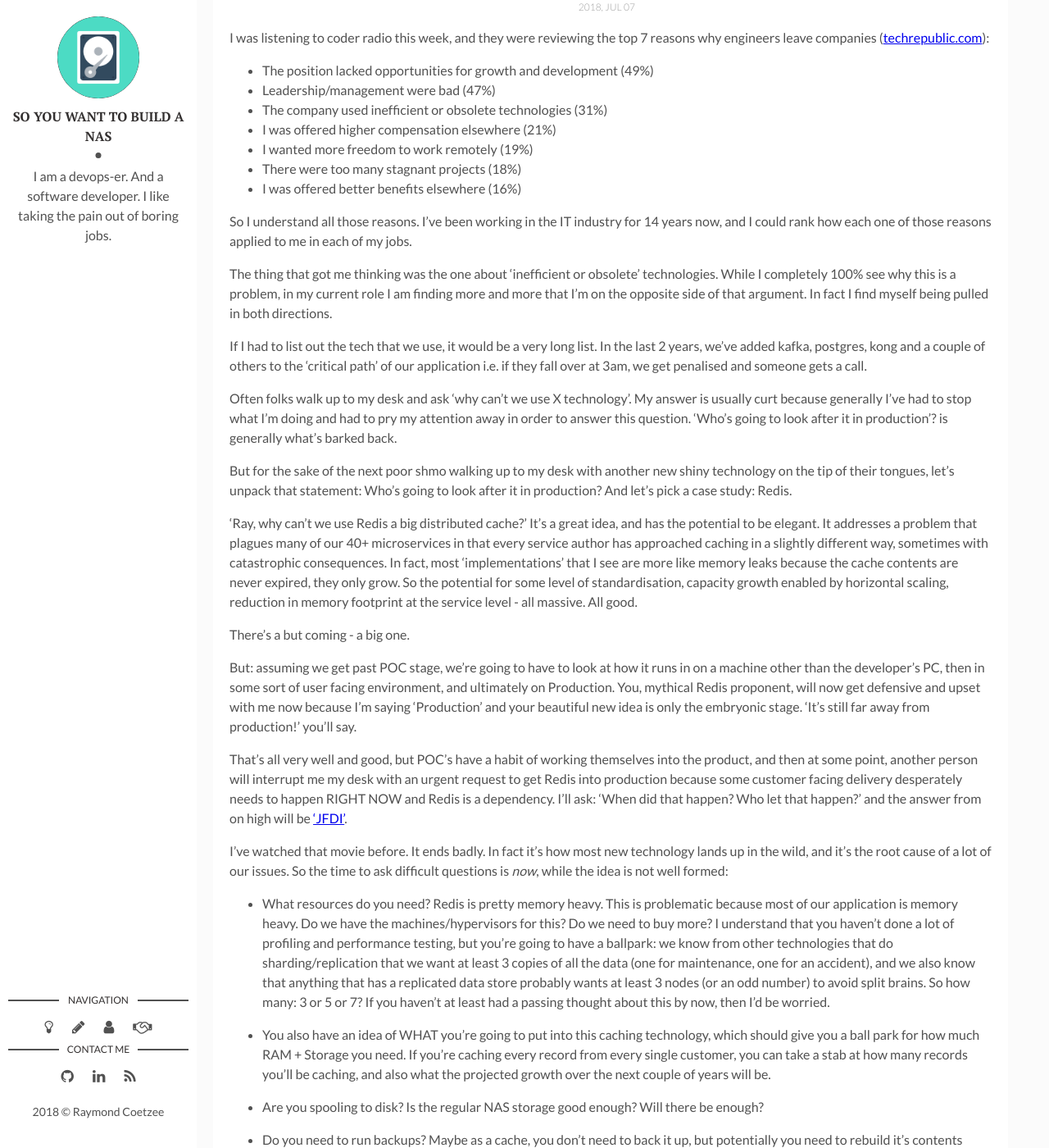
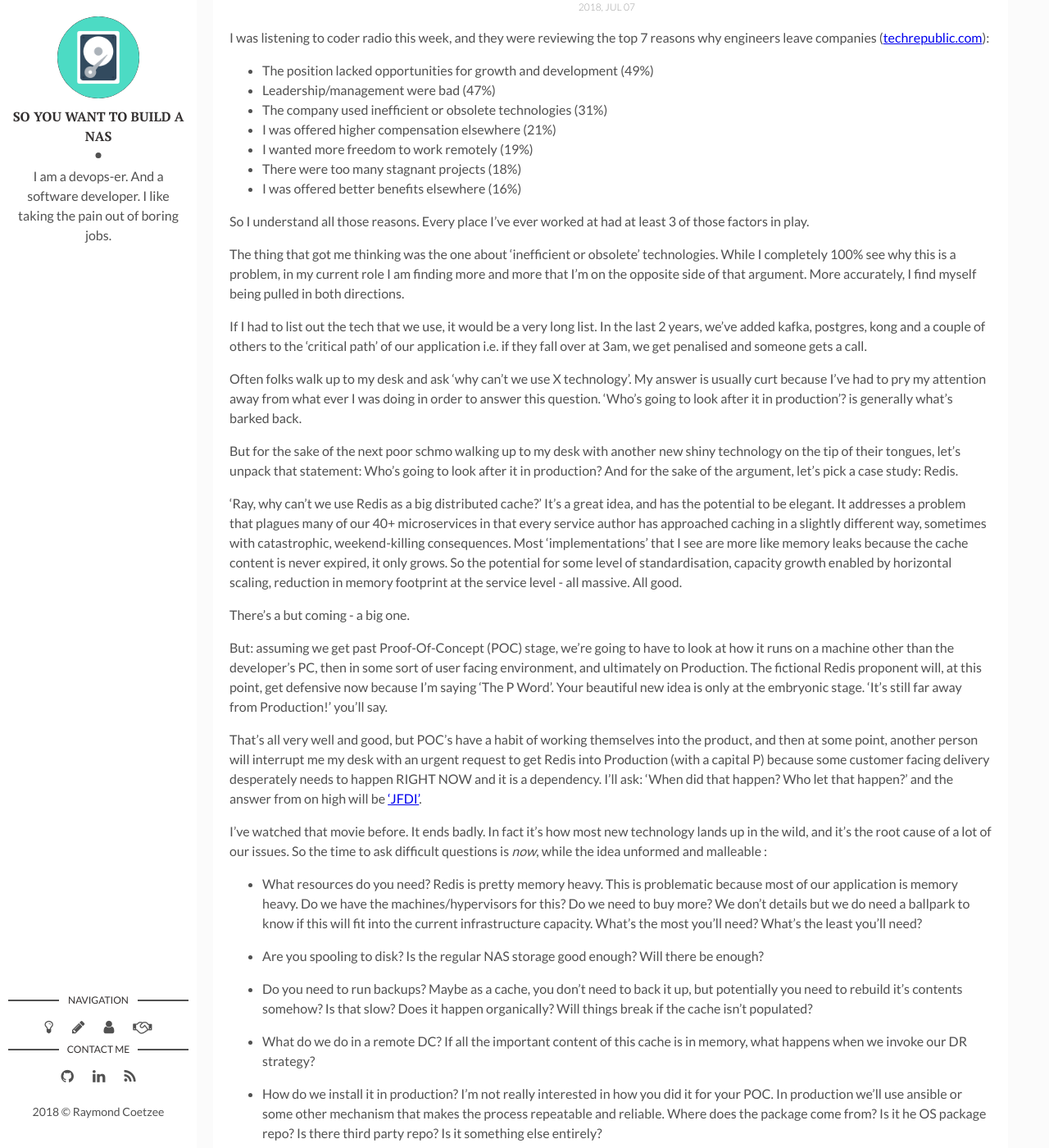
Before and after one commit to coetzeer/coetzeer, a Jekyll site: the page built from _posts/2018-07-07-rant.md, in a window 1280 px wide and 1400 px high, scrolled down 602 px. Shown: the whole window at 82% size. Built offline with Jekyll 4.4.1, drawn with Linux system fonts in a browser that asks for light colours; comment, search, counter and statistics services are not loaded; some of the changed text lies outside the part shown.

Commit message:
reviewed rant

```diff
--- a/_posts/2018-07-07-rant.md
+++ b/_posts/2018-07-07-rant.md
@@ -18,29 +18,27 @@ I was listening to coder radio this week, and they were reviewing the top 7 reas
 * There were too many stagnant projects (18%)
 * I was offered better benefits elsewhere (16%)
 
-So I understand all those reasons. I've been working in the IT industry for 14 years now, and I could rank how each one of those reasons applied to me in each of my jobs.
+So I understand all those reasons. Every place I've ever worked at had at least 3 of those factors in play.
 
-The thing that got me thinking was the one about 'inefficient or obsolete' technologies. While I completely 100% see why this is a problem, in my current role I am finding more and more that I'm on the opposite side of that argument. In fact I find myself being pulled in both directions.
+The thing that got me thinking was the one about 'inefficient or obsolete' technologies. While I completely 100% see why this is a problem, in my current role I am finding more and more that I'm on the opposite side of that argument. More accurately, I find myself being pulled in both directions.
 
 If I had to list out the tech that we use, it would be a very long list. In the last 2 years, we've added kafka, postgres, kong and a couple of others to the 'critical path' of our application i.e. if they fall over at 3am, we get penalised and someone gets a call.
 
-Often folks walk up to my desk and ask 'why can't we use X technology'. My answer is usually curt because generally I've had to stop what I'm doing and had to pry my attention away in order to answer this question. 'Who's going to look after it in production'? is generally what's barked back.
+Often folks walk up to my desk and ask 'why can't we use X technology'. My answer is usually curt because I've had to pry my attention away from what ever I was doing in order to answer this question. 'Who's going to look after it in production'? is generally what's barked back.
 
-But for the sake of the next poor shmo walking up to my desk with another new shiny technology on the tip of their tongues, let's unpack that statement: Who's going to look after it in production? And let's pick a case study: Redis.
+But for the sake of the next poor schmo walking up to my desk with another new shiny technology on the tip of their tongues, let's unpack that statement: Who's going to look after it in production? And for the sake of the argument, let's pick a case study: Redis.
 
-'Ray, why can't we use Redis a big distributed cache?' It's a great idea, and has the potential to be elegant. It addresses a problem that plagues many of our 40+ microservices in that every service author has approached caching in a slightly different way, sometimes with catastrophic consequences. In fact, most 'implementations' that I see are more like memory leaks because the cache contents are never expired, they only grow. So the potential for some level of standardisation, capacity growth enabled by horizontal scaling, reduction in memory footprint at the service level - all massive. All good.
+'Ray, why can't we use Redis as a big distributed cache?' It's a great idea, and has the potential to be elegant. It addresses a problem that plagues many of our 40+ microservices in that every service author has approached caching in a slightly different way, sometimes with catastrophic, weekend-killing consequences. Most 'implementations' that I see are more like memory leaks because the cache content is never expired, it only grows. So the potential for some level of standardisation, capacity growth enabled by horizontal scaling, reduction in memory footprint at the service level - all massive. All good.
 
 There's a but coming - a big one.
 
-But: assuming we get past POC stage, we're going to have to look at how it runs in on a machine other than the developer's PC, then in some sort of user facing environment, and ultimately on Production. You, mythical Redis proponent, will now get defensive and upset with me now because I'm saying 'Production' and your beautiful new idea is only the embryonic stage. 'It's still far away from production!' you'll say.
+But: assuming we get past Proof-Of-Concept (POC) stage, we're going to have to look at how it runs on a machine other than the developer's PC, then in some sort of user facing environment, and ultimately on Production. The fictional Redis proponent will, at this point, get defensive now because I'm saying 'The P Word'. Your beautiful new idea is only at the embryonic stage. 'It's still far away from Production!' you'll say.
 
-That's all very well and good, but POC's have a habit of working themselves into the product, and then at some point, another person will interrupt me my desk with an urgent request to get Redis into production because some customer facing delivery desperately needs to happen RIGHT NOW and Redis is a dependency. I'll ask: 'When did that happen? Who let that happen?' and the answer from on high will be ['JFDI'](https://www.urbandictionary.com/define.php?term=JFDI).
+That's all very well and good, but POC's have a habit of working themselves into the product, and then at some point, another person will interrupt me my desk with an urgent request to get Redis into Production (with a capital P) because some customer facing delivery desperately needs to happen RIGHT NOW and it is a dependency. I'll ask: 'When did that happen? Who let that happen?' and the answer from on high will be ['JFDI'](https://www.urbandictionary.com/define.php?term=JFDI).
 
-I've watched that movie before. It ends badly. In fact it's how most new technology lands up in the wild, and it's the root cause of a lot of our issues. So the time to ask difficult questions is *now*, while the idea is not well formed:
+I've watched that movie before. It ends badly. In fact it's how most new technology lands up in the wild, and it's the root cause of a lot of our issues. So the time to ask difficult questions is *now*, while the idea unformed and malleable :
 
-* What resources do you need? Redis is pretty memory heavy. This is problematic because most of our application is memory heavy. Do we have the machines/hypervisors for this? Do we need to buy more? I understand that you haven't done a lot of profiling and performance testing, but you're going to have a ballpark: we know from other technologies that do sharding/replication that we want at least 3 copies of all the data (one for maintenance, one for an accident), and we also know that anything that has a replicated data store probably wants at least 3 nodes (or an odd number) to avoid split brains. So how many: 3 or 5 or 7? If you haven't at least had a passing thought about this by now, then I'd be worried.
-
-* You also have an idea of WHAT you're going to put into this caching technology, which should give you a ball park for how much RAM + Storage you need. If you're caching every record from every single customer, you can take a stab at how many records you'll be caching, and also what the projected growth over the next couple of years will be.
+* What resources do you need? Redis is pretty memory heavy. This is problematic because most of our application is memory heavy. Do we have the machines/hypervisors for this? Do we need to buy more? We don't details but we do need a ballpark to know if this will fit into the current infrastructure capacity. What's the most you'll need? What's the least you'll need?
 
 * Are you spooling to disk? Is the regular NAS storage good enough? Will there be enough?
 
@@ -48,9 +46,9 @@ I've watched that movie before. It ends badly. In fact it's how most new technol
 
 * What do we do in a remote DC? If all the important content of this cache is in memory, what happens when we invoke our DR strategy?
 
-* How do we install it in production? I'm not really interested in how you did it for your POC. In production we'll use ansible or some other mechanism that makes the process repeatable and reliable. Where does the package come from? Is it he OS package repo? Is there third party repo? Is it something else entirely? If you choose to use the OS repo, is that going to move fast enough i.e. are you happy to move at the same rate as the OS vendor? Do we need to apply some brakes? Same for a third party - who are they and how much do you trust them?
+* How do we install it in production? I'm not really interested in how you did it for your POC. In production we'll use ansible or some other mechanism that makes the process repeatable and reliable. Where does the package come from? Is it he OS package repo? Is there third party repo? Is it something else entirely?
 
-* How does the second installation work? A minor upgrade or even a restart. Can you do it in a rolling fashion or does this thing need downtime to make even small changes. How tolerant is the cluster to version differences?
+* How does the second installation work? That could be a minor upgrade or even a restart/reconfigure. Can you do it in a rolling fashion or does this thing need downtime to make even small changes. How tolerant is the cluster to version differences?
 
 * How do you operate this thing? How do you start it? How do you stop it? Does it need hours of rebalancing after a restart? Are there any manual interactions that have to happen when a back online after being offline?
 
@@ -58,15 +56,18 @@ I've watched that movie before. It ends badly. In fact it's how most new technol
 
 * How do you monitor this thing? And not just 'is it up', although that's an important starting point.
   * How do you tell if it's up and working? Does it support the idea of 'health'?
-  * Are there any special things to look for when considering the health of the whole cluster (e.g. assert only one controller in a cluster of 7)
-  * Is it running slowly? Is it about to break? Do we understand the product well enough to predict when those two things will happen? Using a java application as an example - is it garbage collecting frequently? Are the GC's taking a long time ( longer than 200ms? ). How much head room do you have in your heap? What are your threads looking like? Do you have spare capacity? Same for database connections?
+  * Are there any special things to look for when considering the health of the whole cluster (e.g. assert only one controller in a cluster of 7 instances)
+  * Is it running slowly? Is it about to break? Do we understand the product well enough to predict when those two things will happen?
 
 * Is there any commercial support for Redis? Can we shortcut some of these questions by bringing a someone to do training?
 
-Now, this is the thing that REALY irritates me: I actually like new technology. I think it's great. If you're not moving forward in the tech game, then you're moving backwards. You have to work to stand still. The thing that kills me is that I never get play with this stuff while it's not stressful. I'm not the one doing a spike on my machine for months. I get handed stress when the developer or whoever it is has finished 'playing', and it's time to act like a grown up. For the record, I hate being a grown up!
+Now, this is the thing that REALLY irritates me: I actually like new technology. I think it's great. If you're not moving forward in the tech game, then you're moving backwards. You have to work to stand still. The thing that kills me is that I never get to play with this stuff while it's not stressful. I'm not the one doing a spike on my machine for months. I get handed stress when the developer or whoever it is has finished 'playing', and it's time to act like a grown up. For the record, I hate being a grown up!
 
 {% include figure image_path="/assets/img/puppy_is_for_life.jpg" alt="Don't let it end up in a pound." class="image-medium image-right" caption="A new technology, like a pet, is for life." %}
 
-This all goes a way when the person proposing the new tech has researched it and has answers for all the difficult stuff mentioned above. Almost immediately, their very first task is to find a set of volunteers to form a Redis Technology Specialist group, and a Redis Support group. I will generally help because I am sucker and new tech excites me. Also, some of this stuff will turn out to be my actual responsibility because I look after the implementation of the monitoring and and installation.
+Now, it's not all bad news. A lot of this anxiety can be relieved, quite easily in fact:
+* Have answers to the questions above. You have to have answers. It's not production ready until you have ALL the answers.
+* Start a technology specialists group. You don't need T-Shirts and a song, but a group email address is probably a good start. This way the group of people who can answer questions about Redis is transparent and easily contactable.
+* Own it. The chances of success are a lot higher when the trust for the technology is underwritten by trust in you.
 
-A new technology is for life, not just for christmas. It's a gift that keeps on giving for many years to come, and you have to be ok with that.
+A new technology is for life, not just for Christmas. It's a gift that keeps on giving for many years to come, and you have to be ok with that.
```
